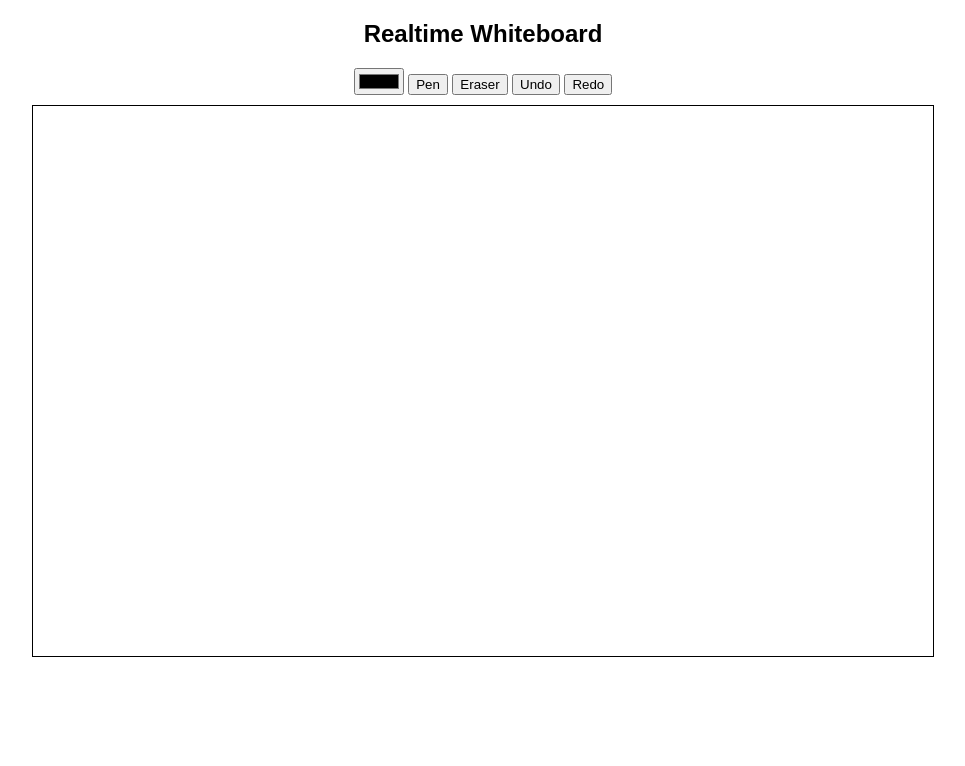
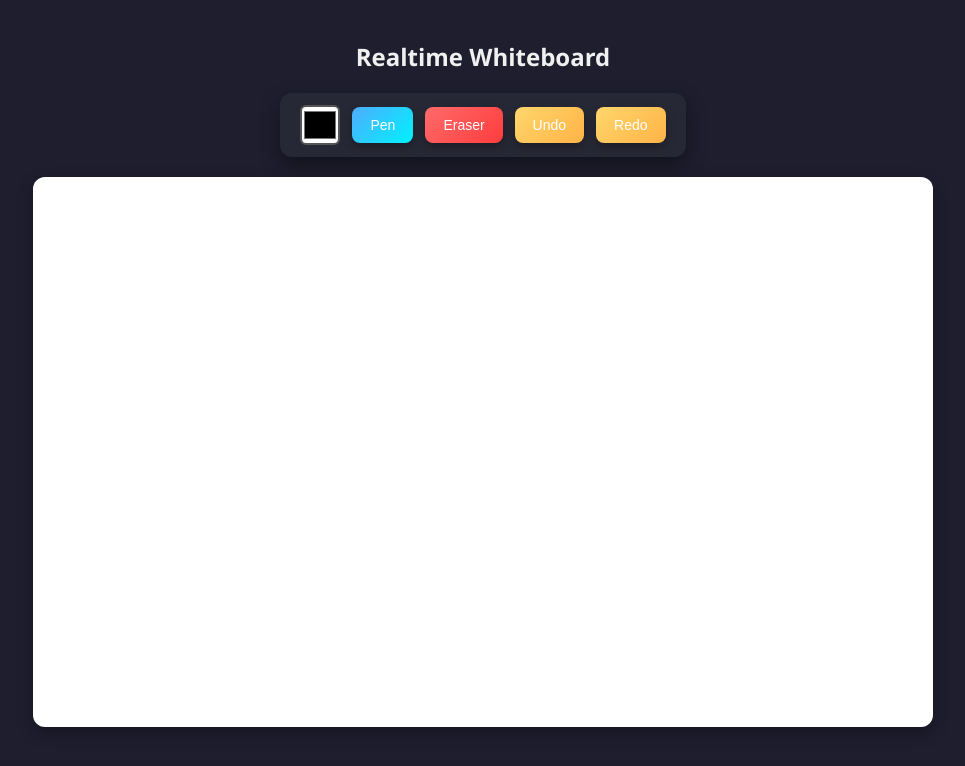
Before and after one commit to Tejasree2305/Whiteboard, a website: page index.html in a window 1280 px wide. Shown: the whole page, without its empty margins (157-1122 px from the left). Drawn offline with Linux system fonts and the light colour scheme.

Commit message:
Update style.css

```diff
--- a/style.css
+++ b/style.css
@@ -1,10 +1,87 @@
+/* Page background */
 body {
-  font-family: Arial;
-  text-align: center;
+  font-family: 'Segoe UI', Arial, sans-serif;
+  background-color: #1e1e2f; /* dark background */
+  display: flex;
+  flex-direction: column;
+  align-items: center;
+  padding: 20px;
+  margin: 0;
+  color: #fff;
 }
 
+/* Heading */
+h2 {
+  margin-bottom: 20px;
+  font-weight: 600;
+  color: #f0f0f0;
+}
+
+/* Toolbar container */
+#toolbar {
+  display: flex;
+  gap: 12px;
+  padding: 12px 20px;
+  background: rgba(40, 42, 54, 0.9); /* translucent card */
+  border-radius: 12px;
+  box-shadow: 0 8px 20px rgba(0, 0, 0, 0.4);
+  align-items: center;
+  margin-bottom: 20px;
+}
+
+/* Color picker style */
+#color {
+  width: 40px;
+  height: 40px;
+  border: 2px solid #555;
+  border-radius: 6px;
+  cursor: pointer;
+  padding: 0;
+  background-color: #fff;
+}
+
+/* General button style */
+button {
+  padding: 10px 18px;
+  border: none;
+  border-radius: 8px;
+  cursor: pointer;
+  font-size: 14px;
+  font-weight: 500;
+  transition: all 0.2s;
+  box-shadow: 0 4px 8px rgba(0,0,0,0.3);
+  color: #fff;
+}
+
+/* Pen button */
+#pen {
+  background: linear-gradient(135deg, #4facfe, #00f2fe);
+}
+#pen:hover {
+  filter: brightness(1.1);
+}
+
+/* Eraser button */
+#eraser {
+  background: linear-gradient(135deg, #ff6a6a, #ff3d3d);
+}
+#eraser:hover {
+  filter: brightness(1.1);
+}
+
+/* Undo / Redo buttons */
+#undo, #redo {
+  background: linear-gradient(135deg, #ffd66b, #ffb347);
+}
+#undo:hover, #redo:hover {
+  filter: brightness(1.1);
+}
+
+/* Canvas */
 canvas {
-  border: 1px solid black;
-  margin-top: 10px;
+  border-radius: 12px;
+  background-color: #fff;
   cursor: crosshair;
+  box-shadow: 0 6px 16px rgba(0,0,0,0.3);
+  max-width: 100%;
 }
```
